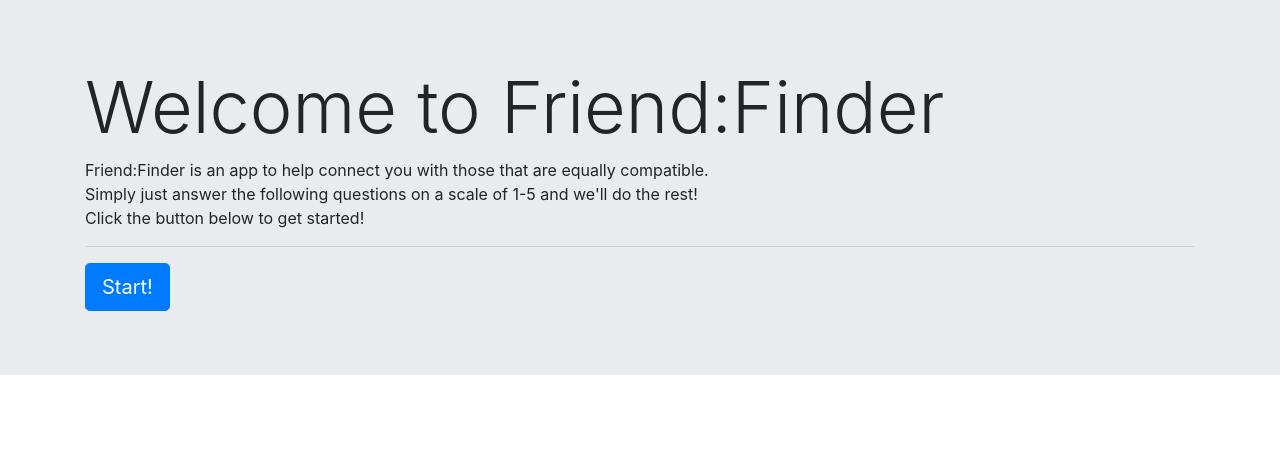
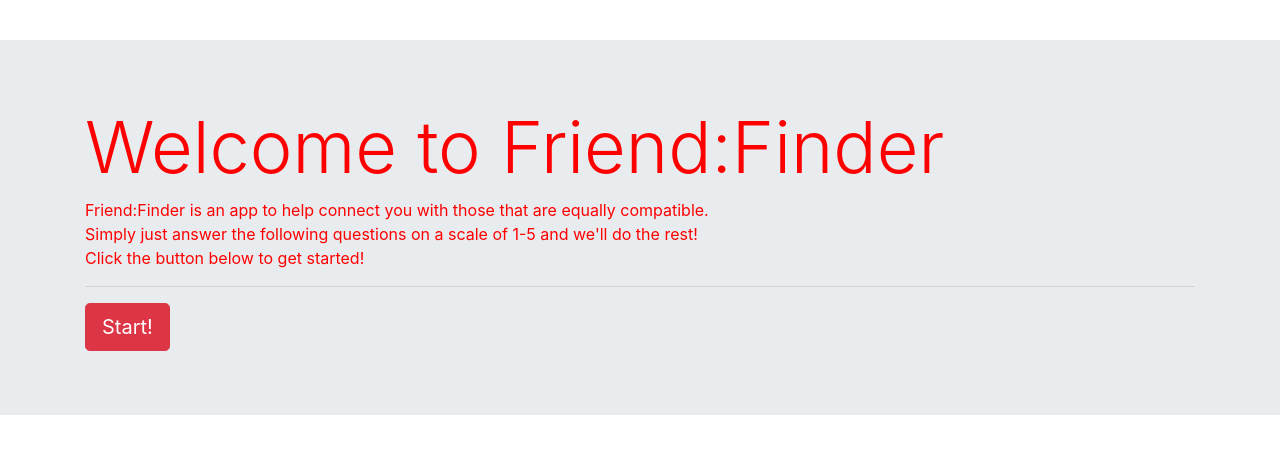
Before and after one commit to Blonded/friendFinder, a website: page app/public/index.html in a window 1280 px wide. Drawn offline with nearby package versions, Linux system fonts and the light colour scheme.

Commit message:
update readme

```diff
--- a/app/public/assets/app.css
+++ b/app/public/assets/app.css
@@ -1,4 +1,4 @@
-.jumbotron-fluid {
-  /* background-color: black; */
-  /* color: white; */
+.jumbotron-fluid{
+  margin-top: 40px;
+  color: red;
 }
--- a/app/public/index.html
+++ b/app/public/index.html
@@ -27,7 +27,7 @@
           Click the button below to get started!</p>
           <hr>
           <a href="/survey">
-                <button class="btn btn-primary btn-lg">Start!</button>
+                <button class="btn btn-danger btn-lg">Start!</button>
             </a>
       </div>
     </div>
```
Also changed, not shown: README.md.
